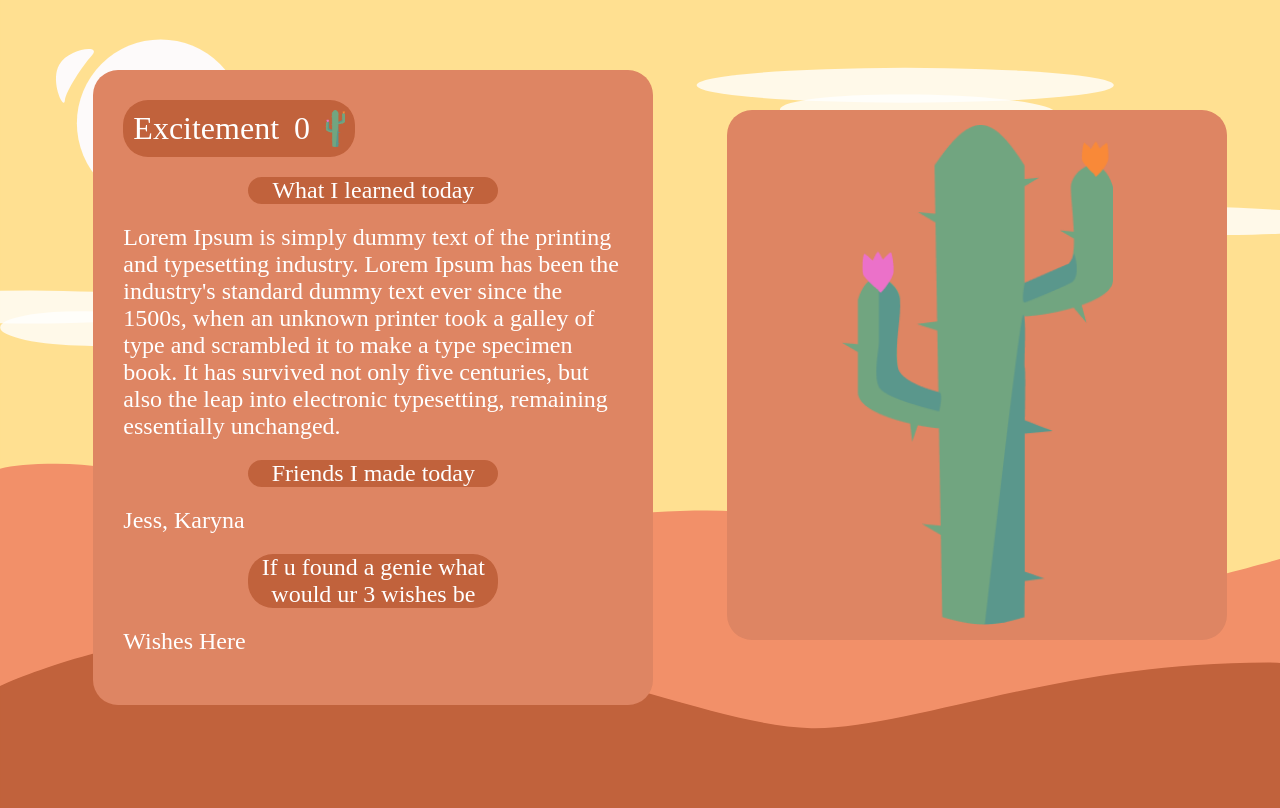
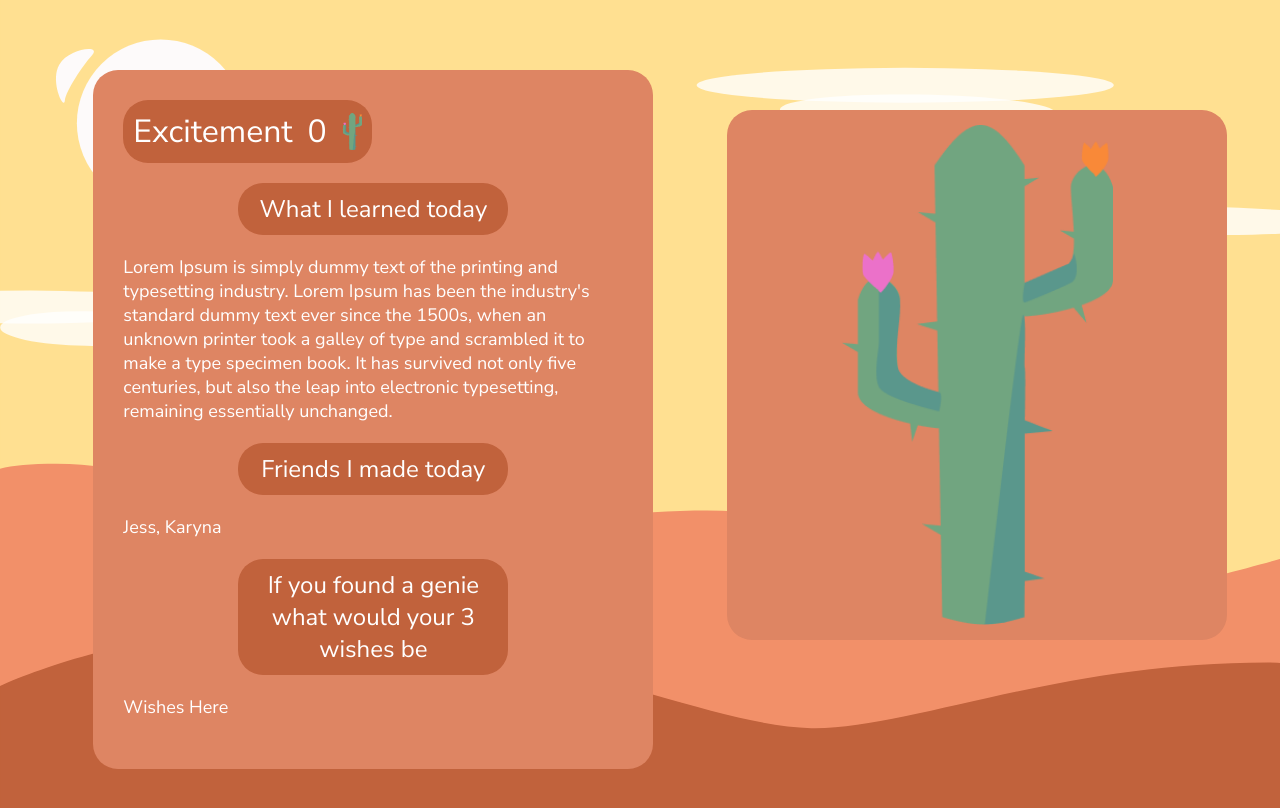
Before and after one commit to elijahmuraoka/ReactToDoList, a React (Create React App) app: page / in a window 1280 px wide. Shown: the top 808 px of the page. Built offline with nearby package versions, Linux system fonts and the light colour scheme.

Commit message:
change font, move styling

```diff
--- a/package.json
+++ b/package.json
@@ -3,6 +3,7 @@
   "version": "0.1.0",
   "private": true,
   "dependencies": {
+    "@fontsource/nunito-sans": "^4.5.9",
     "@testing-library/jest-dom": "^5.16.5",
     "@testing-library/react": "^13.3.0",
     "@testing-library/user-event": "^13.5.0",
--- a/src/App.js
+++ b/src/App.js
@@ -1,6 +1,7 @@
 import './styles/global.css'
 import ExplorerCard from './components/ExplorerCard';
 import ExplorerPicture from './components/ExplorerPicture';
+import "@fontsource/nunito-sans";
 
 function App() {
   return (
--- a/src/components/ExplorerCard.js
+++ b/src/components/ExplorerCard.js
@@ -11,14 +11,14 @@ function ExplorerCard() {
                     Exercise 1:
                     Add a Div with your name here
                 */}
-                <div style={{ display: "flex", fontSize: "xx-large", background: '#C1623C', borderRadius: '25px', alignItems: 'center', padding: '10px'}}>
+                <div className='excitement'>
                     <div style={{ marginRight: "15px" }}>Excitement</div>
                     <div style={{ marginRight: "15px" }}>{excitement}</div>
                     {/*
                     Exercise 2:
                     Add an onclick to this image of a cactus. Have it increment the excitement level.
                     */}
-                    <img style={{ width: '20px' }} src={picture} alt="cactus"/>
+                    <img style={{ width: "20px" }} src={picture} alt="cactus"/>
                 </div>
             </div>
             <div className="prompt-and-answer">
@@ -30,7 +30,7 @@ function ExplorerCard() {
                 <div>Jess, Karyna</div>
             </div>
             <div className="prompt-and-answer">
-                <div className='explorer-card-prompt'>If u found a genie what would ur 3 wishes be</div>
+                <div className='explorer-card-prompt'>If you found a genie what would your 3 wishes be</div>
                 <div>Wishes Here</div>
             </div>
         </div>
--- a/src/styles/global.css
+++ b/src/styles/global.css
@@ -5,9 +5,18 @@
     background-image: url(../../public/backdrop.svg);
     height: 100vh;
     width: 100vw;
-    font-size: x-large;
+    font-size: large;
     color: white;
     padding: 20px;
+}
+
+.excitement {
+    display: flex;
+    font-size: xx-large;
+    background: #C1623C;
+    border-radius: 25px;
+    align-items: center;
+    padding: 10px;
 }
 
 .row-one {
@@ -43,6 +52,7 @@
     border-radius: 25px;
     margin-bottom: 20px;
     font-size: x-large;
+    padding: 10px;
 }
 
 .prompt-and-answer {
```
Also changed, not shown: 1 other file (tests, documents, lock files or other folders).
